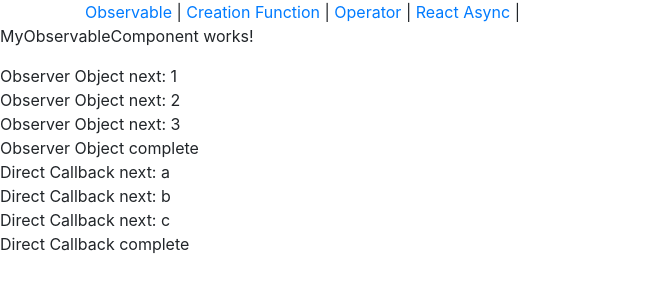
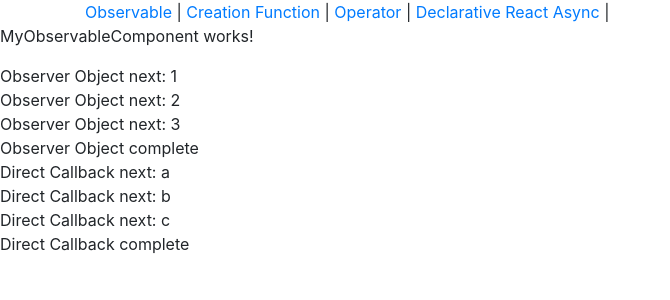
Before and after one commit to vincenthome/AngularRxJSExample, an Angular app: page /o in a window 1280 px wide. Shown: the top 300 px of the page, without its empty margins (0-670 px from the left). Built offline with nearby package versions, Linux system fonts and the light colour scheme.

Commit message:
rename to Declarative React Async

```diff
--- a/src/app/app-routing.module.ts
+++ b/src/app/app-routing.module.ts
@@ -4,14 +4,14 @@ import { MyObservableComponent } from './my-observable/my-observable.component';
 import { PathNotFoundComponent } from './path-not-found/path-not-found.component';
 import { MyCreationFunctionComponent } from './my-creation-function/my-creation-function.component';
 import { MyOperatorComponent } from './my-operator/my-operator.component';
-import { MyReactAsyncComponent } from './my-react-async/my-react-async.component';
+import { MyDeclarativeReactAsyncComponent } from './my-declarative-react-async/my-declarative-react-async.component';
 
 
 const routes: Routes = [
   { path: 'o', component: MyObservableComponent },
   { path: 'cf', component: MyCreationFunctionComponent },
   { path: 'op', component: MyOperatorComponent },
-  { path: 'ra', component: MyReactAsyncComponent },
+  { path: 'dra', component: MyDeclarativeReactAsyncComponent },
   { path: '', pathMatch: 'full', redirectTo: 'o' },
   { path: '**', component: PathNotFoundComponent }
 ];
--- a/src/app/app.component.html
+++ b/src/app/app.component.html
@@ -4,7 +4,7 @@
     <a [routerLink]="['/o']" routerLinkActive="router-link-active" >Observable</a> |
     <a [routerLink]="['/cf']" routerLinkActive="router-link-active" >Creation Function</a> |
     <a [routerLink]="['/op']" routerLinkActive="router-link-active" >Operator</a> |
-    <a [routerLink]="['/ra']" routerLinkActive="router-link-active" >React Async</a> |
+    <a [routerLink]="['/dra']" routerLinkActive="router-link-active" >Declarative React Async</a> |
   </nav>
 </div>
 
--- a/src/app/app.module.ts
+++ b/src/app/app.module.ts
@@ -8,7 +8,7 @@ import { MyObservableComponent } from './my-observable/my-observable.component';
 import { PathNotFoundComponent } from './path-not-found/path-not-found.component';
 import { MyCreationFunctionComponent } from './my-creation-function/my-creation-function.component';
 import { MyOperatorComponent } from './my-operator/my-operator.component';
-import { MyReactAsyncComponent } from './my-react-async/my-react-async.component';
+import { MyDeclarativeReactAsyncComponent } from './my-declarative-react-async/my-declarative-react-async.component';
 
 @NgModule({
   declarations: [
@@ -17,7 +17,7 @@ import { MyReactAsyncComponent } from './my-react-async/my-react-async.component
     PathNotFoundComponent,
     MyCreationFunctionComponent,
     MyOperatorComponent,
-    MyReactAsyncComponent
+    MyDeclarativeReactAsyncComponent
   ],
   imports: [
     BrowserModule,
--- a/src/app/my-react-async/my-react-async.component.html
+++ b/src/app/my-declarative-react-async/my-declarative-react-async.component.html
@@ -1,9 +1,4 @@
-<p style="padding-top: 20px;">MyHttpObservableComponent works!</p>
-
-<div *ngIf="errorMessage" class="alert alert-danger">
-  {{errorMessage}}
-  <a href="https://blog.angular-university.io/rxjs-error-handling/">Comprehensive Error Handling.</a>
-</div>
+<p style="padding-top: 20px;">MyDeclarativeReactAsyncComponent works!</p>
 
 <div class="card">
   <div class="card-header">Users</div>
```
Also changed, not shown: src/app/my-declarative-react-async/my-declarative-react-async.component.ts (renamed from src/app/my-react-async/my-react-async.component.ts, +5 -6 lines), src/app/my-declarative-react-async/my-declarative-react-async.component.css (added).
